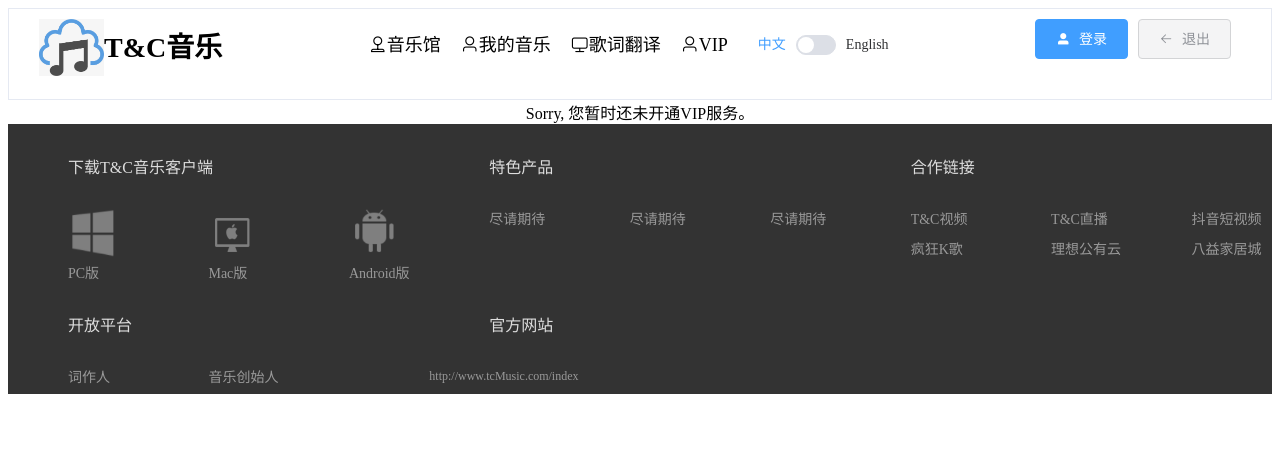
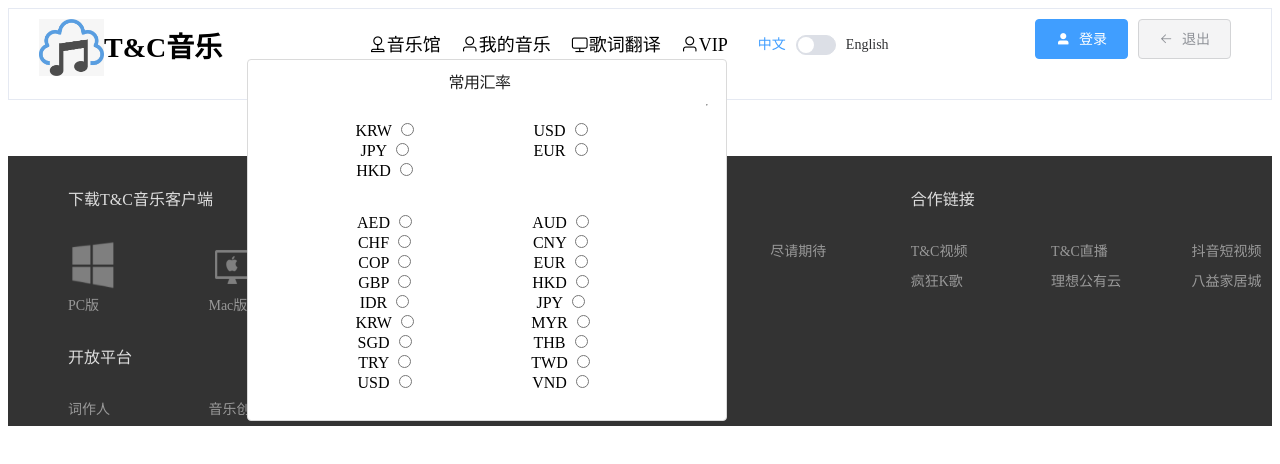
Before and after one commit to JCHappytime/Music-Vue, a Vue app: page /#/vip in a window 1280 px wide. Shown: the top 464 px of the page. Built offline with nearby package versions, Linux system fonts and the light colour scheme.

Commit message:
下拉框实现

```diff
--- /dev/null
+++ b/src/components/TreeSelect.vue
@@ -0,0 +1,240 @@
+<template>
+  <div>
+    <div>多级树形选择框</div>
+    <!-- <select class="select">
+      <option value="1">text1</option>
+      <option value="2">text1</option>
+      <option value="3">text1</option>
+      <option value="4">text1</option>
+      <option value="5">text1</option>
+      <option value="6">text1</option>
+    </select> -->
+    <!-- <ul style="width: 335px;">
+      <li>parent-1
+        <ul>
+          <li>child1.1</li>
+          <li>child1.2</li>
+        </ul>
+      </li>
+      <li>parent-2
+        <ul>
+          <li>child2.1</li>
+          <li>child2.2</li>
+        </ul>
+      </li>
+    </ul> -->
+
+    <!-- <select class="select">
+      <optgroup label="a">
+          <option>a1</option>
+          <option>a2</option>
+          <option>a3</option>
+      </optgroup>
+      <hr class="hr-wrap" style="padding: 10px 0;">
+      <optgroup label="b">
+          <option>b1</option>
+          <option>b2</option>
+          <option>b3</option>
+      </optgroup>
+  </select> -->
+
+  <!-- <select class="select">
+    <optgroup label="Java">
+        <option value="jsp Servlet">jsp Servlet</option>
+        <option value="javaEE">javaEE</option>
+    </optgroup>
+    <optgroup label=".Net">
+        <option value="aspx">aspx</option>
+        <option value="C#">C#</option>
+    </optgroup>
+</select> -->
+
+<!-- <div class="contact">
+  <a class="select"></a>
+  <div class="options">
+    <div class="contact-wrap">
+      <a>向销售部咨询（后面可以加图标）</a>
+      <a>线上咨询（后面可以加图标）</a>
+      <a>常见问题（后面可以加图标）</a>
+    </div>
+  </div>
+</div> -->
+
+<div data-v-52fb32a6="" dropdown="" class="dropdown for-calc">
+  <a class="dropdown-btn btn open">
+    <span data-v-52fb32a6="">KRW</span>
+    <i data-v-1c95b306="" data-v-52fb32a6="" icon="" class="ml-5 chev-down"></i>
+    <i data-v-1c95b306="" data-v-52fb32a6="" icon="" class="ml-5 chev-up"></i>
+  </a><!---->
+  <div class="dropdown-menu" style="top: 49.2708px; left: 247px; width: auto;"><p data-v-52fb32a6="" class="dropdown-title">常用汇率</p><ul data-v-52fb32a6="" class="dropdown-content multi-line"><li data-v-52fb32a6="" class="dropdown-item"><label data-v-50be8890="" data-v-52fb32a6="" check="">
+    KRW
+    <input data-v-52fb32a6="" data-v-50be8890="" type="radio" value="KRW"><i data-v-50be8890=""></i></label></li><li data-v-52fb32a6="" class="dropdown-item"><label data-v-50be8890="" data-v-52fb32a6="" check="">
+    USD
+    <input data-v-52fb32a6="" data-v-50be8890="" type="radio" value="USD"><i data-v-50be8890=""></i></label></li><li data-v-52fb32a6="" class="dropdown-item"><label data-v-50be8890="" data-v-52fb32a6="" check="">
+    JPY
+    <input data-v-52fb32a6="" data-v-50be8890="" type="radio" value="JPY"><i data-v-50be8890=""></i></label></li><li data-v-52fb32a6="" class="dropdown-item"><label data-v-50be8890="" data-v-52fb32a6="" check="">
+    EUR
+    <input data-v-52fb32a6="" data-v-50be8890="" type="radio" value="EUR"><i data-v-50be8890=""></i></label></li><li data-v-52fb32a6="" class="dropdown-item"><label data-v-50be8890="" data-v-52fb32a6="" check="">
+    HKD
+    <input data-v-52fb32a6="" data-v-50be8890="" type="radio" value="HKD"><i data-v-50be8890=""></i></label></li></ul>
+    <hr class="mv-10">
+    <ul data-v-52fb32a6="" class="dropdown-content multi-line"><li data-v-52fb32a6="" class="dropdown-item"><label data-v-50be8890="" data-v-52fb32a6="" check="">
+    AED
+    <input data-v-52fb32a6="" data-v-50be8890="" type="radio" value="AED"><i data-v-50be8890=""></i></label></li><li data-v-52fb32a6="" class="dropdown-item"><label data-v-50be8890="" data-v-52fb32a6="" check="">
+    AUD
+    <input data-v-52fb32a6="" data-v-50be8890="" type="radio" value="AUD"><i data-v-50be8890=""></i></label></li><li data-v-52fb32a6="" class="dropdown-item"><label data-v-50be8890="" data-v-52fb32a6="" check="">
+    CHF
+    <input data-v-52fb32a6="" data-v-50be8890="" type="radio" value="CHF"><i data-v-50be8890=""></i></label></li><li data-v-52fb32a6="" class="dropdown-item"><label data-v-50be8890="" data-v-52fb32a6="" check="">
+    CNY
+    <input data-v-52fb32a6="" data-v-50be8890="" type="radio" value="CNY"><i data-v-50be8890=""></i></label></li><li data-v-52fb32a6="" class="dropdown-item"><label data-v-50be8890="" data-v-52fb32a6="" check="">
+    COP
+    <input data-v-52fb32a6="" data-v-50be8890="" type="radio" value="COP"><i data-v-50be8890=""></i></label></li><li data-v-52fb32a6="" class="dropdown-item"><label data-v-50be8890="" data-v-52fb32a6="" check="">
+    EUR
+    <input data-v-52fb32a6="" data-v-50be8890="" type="radio" value="EUR"><i data-v-50be8890=""></i></label></li><li data-v-52fb32a6="" class="dropdown-item"><label data-v-50be8890="" data-v-52fb32a6="" check="">
+    GBP
+    <input data-v-52fb32a6="" data-v-50be8890="" type="radio" value="GBP"><i data-v-50be8890=""></i></label></li><li data-v-52fb32a6="" class="dropdown-item"><label data-v-50be8890="" data-v-52fb32a6="" check="">
+    HKD
+    <input data-v-52fb32a6="" data-v-50be8890="" type="radio" value="HKD"><i data-v-50be8890=""></i></label></li><li data-v-52fb32a6="" class="dropdown-item"><label data-v-50be8890="" data-v-52fb32a6="" check="">
+    IDR
+    <input data-v-52fb32a6="" data-v-50be8890="" type="radio" value="IDR"><i data-v-50be8890=""></i></label></li><li data-v-52fb32a6="" class="dropdown-item"><label data-v-50be8890="" data-v-52fb32a6="" check="">
+    JPY
+    <input data-v-52fb32a6="" data-v-50be8890="" type="radio" value="JPY"><i data-v-50be8890=""></i></label></li><li data-v-52fb32a6="" class="dropdown-item"><label data-v-50be8890="" data-v-52fb32a6="" check="">
+    KRW
+    <input data-v-52fb32a6="" data-v-50be8890="" type="radio" value="KRW"><i data-v-50be8890=""></i></label></li><li data-v-52fb32a6="" class="dropdown-item"><label data-v-50be8890="" data-v-52fb32a6="" check="">
+    MYR
+    <input data-v-52fb32a6="" data-v-50be8890="" type="radio" value="MYR"><i data-v-50be8890=""></i></label></li><li data-v-52fb32a6="" class="dropdown-item"><label data-v-50be8890="" data-v-52fb32a6="" check="">
+    SGD
+    <input data-v-52fb32a6="" data-v-50be8890="" type="radio" value="SGD"><i data-v-50be8890=""></i></label></li><li data-v-52fb32a6="" class="dropdown-item"><label data-v-50be8890="" data-v-52fb32a6="" check="">
+    THB
+    <input data-v-52fb32a6="" data-v-50be8890="" type="radio" value="THB"><i data-v-50be8890=""></i></label></li><li data-v-52fb32a6="" class="dropdown-item"><label data-v-50be8890="" data-v-52fb32a6="" check="">
+    TRY
+    <input data-v-52fb32a6="" data-v-50be8890="" type="radio" value="TRY"><i data-v-50be8890=""></i></label></li><li data-v-52fb32a6="" class="dropdown-item"><label data-v-50be8890="" data-v-52fb32a6="" check="">
+    TWD
+    <input data-v-52fb32a6="" data-v-50be8890="" type="radio" value="TWD"><i data-v-50be8890=""></i></label></li><li data-v-52fb32a6="" class="dropdown-item"><label data-v-50be8890="" data-v-52fb32a6="" check="">
+    USD
+    <input data-v-52fb32a6="" data-v-50be8890="" type="radio" value="USD"><i data-v-50be8890=""></i></label></li><li data-v-52fb32a6="" class="dropdown-item"><label data-v-50be8890="" data-v-52fb32a6="" check="">
+    VND
+    <input data-v-52fb32a6="" data-v-50be8890="" type="radio" value="VND"><i data-v-50be8890=""></i></label></li></ul></div>
+</div>
+
+  </div>
+</template>
+
+<style lang="scss" scoped>
+/* .select {
+  width: 335px;
+  height: 36px;
+  margin: 20px 0 30px 0;
+  border-radius: 4px;
+} */
+li {
+  list-style-type: none;
+}
+.hr-wrap {
+  margin: 30px 0;
+  height: 1px;
+  border: none;
+  background-color: #888888;
+}
+.contact {
+  position: relative;
+}
+.select{
+  display: inline-block;
+    font-size: .8125rem;
+    line-height: 1.5;
+    line-height: 28px;
+    font-weight: 500;
+    border: 1px solid #1e232e;
+    border-radius: 2px;
+    background-color: #fff;
+    height: 30px;
+    color: #1e232e;
+    margin: 16px 0 0;
+    cursor: pointer;
+    text-align: center;
+    /* -webkit-box-sizing: border-box; */
+    box-sizing: border-box;
+}
+.options {
+  position: absolute;
+    right: 0;
+    top: 45px;
+    text-align: left;
+}
+.contact-wrap {
+  margin-top: 5px;
+    background: #fff;
+    box-shadow: 1px 4px 16px 0 rgba(0,0,0,.24), 0 1px 4px 0 rgba(0,0,0,.1);
+    width: 198px;
+    height: 209px;
+    padding: 12px 0;
+    box-sizing: border-box;
+}
+
+
+.dropdown {
+  position: relative;
+  display: inline-block;
+  padding: 0!important;
+}
+.dropdown.for-calc .dropdown-btn {
+  display: block;
+  text-align: left;
+  padding: 8px 12px;
+}
+.dropdown .dropdown-btn {
+  font-size: .875rem;
+    letter-spacing: -.42px;
+    line-height: 1.5;
+    line-height: 1;
+    font-weight: 500;
+    letter-spacing: -.25px;
+    padding: 8px 19px;
+    border: 1px solid #222;
+    border-radius: 20px;
+    color: #fff;
+    background-color: #222;
+}
+.dropdown .dropdown-btn.open {
+    color: #fff;
+    border-color: #14adea;
+    background-color: #14adea;
+}
+.dropdown .dropdown-menu {
+    position: fixed;
+    border: 1px solid #dadada;
+    margin-top: 10px;
+    z-index: 998;
+    padding: 12px 18px;
+    background: #fff;
+    border-radius: 4px;
+    min-width: 110px;
+    letter-spacing: 0;
+    top: 49.2708px;
+    left: 247px;
+    width: auto;
+}
+.dropdown .dropdown-menu .dropdown-title {
+    color: #222;
+    margin: 0 15px 10px 0;
+    font-size: 1rem;
+    letter-spacing: -.48px;
+    line-height: 1.5;
+    line-height: 1.375;
+    font-weight: 500;
+}
+.dropdown.for-calc .dropdown-menu .dropdown-content.multi-line {
+    float: left;
+    width: 400px;
+}
+.dropdown.for-calc .dropdown-menu .dropdown-content.multi-line .dropdown-item {
+    float: left;
+    width: 40%;
+    margin-right: 16px;
+}
+.mv-10 {
+    margin-top: 10px!important;
+    margin-bottom: 10px!important;
+}
+</style>
--- a/src/views/MyVIP/No-VIP.vue
+++ b/src/views/MyVIP/No-VIP.vue
@@ -1,3 +1,18 @@
 <template>
-  <div>{{ $t('vip.noVip') }}</div>
+  <div>
+    <!-- {{ $t('vip.noVip') }} -->
+    <tree-select></tree-select>
+  </div>
 </template>
+
+
+<script>
+import TreeSelect from '@/components/TreeSelect';
+
+export default {
+  components: {
+    TreeSelect,
+  },
+}
+
+</script>
```
